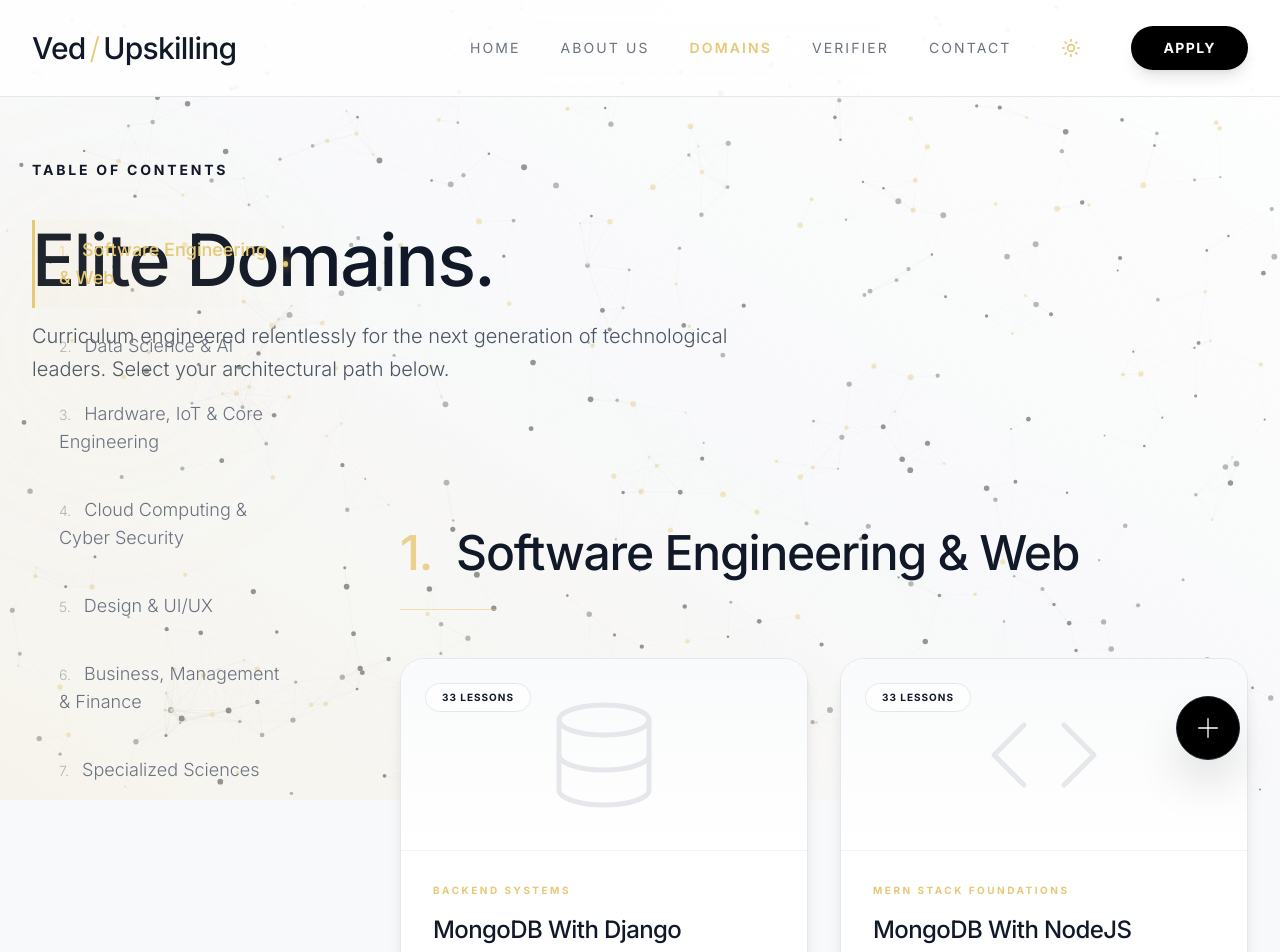
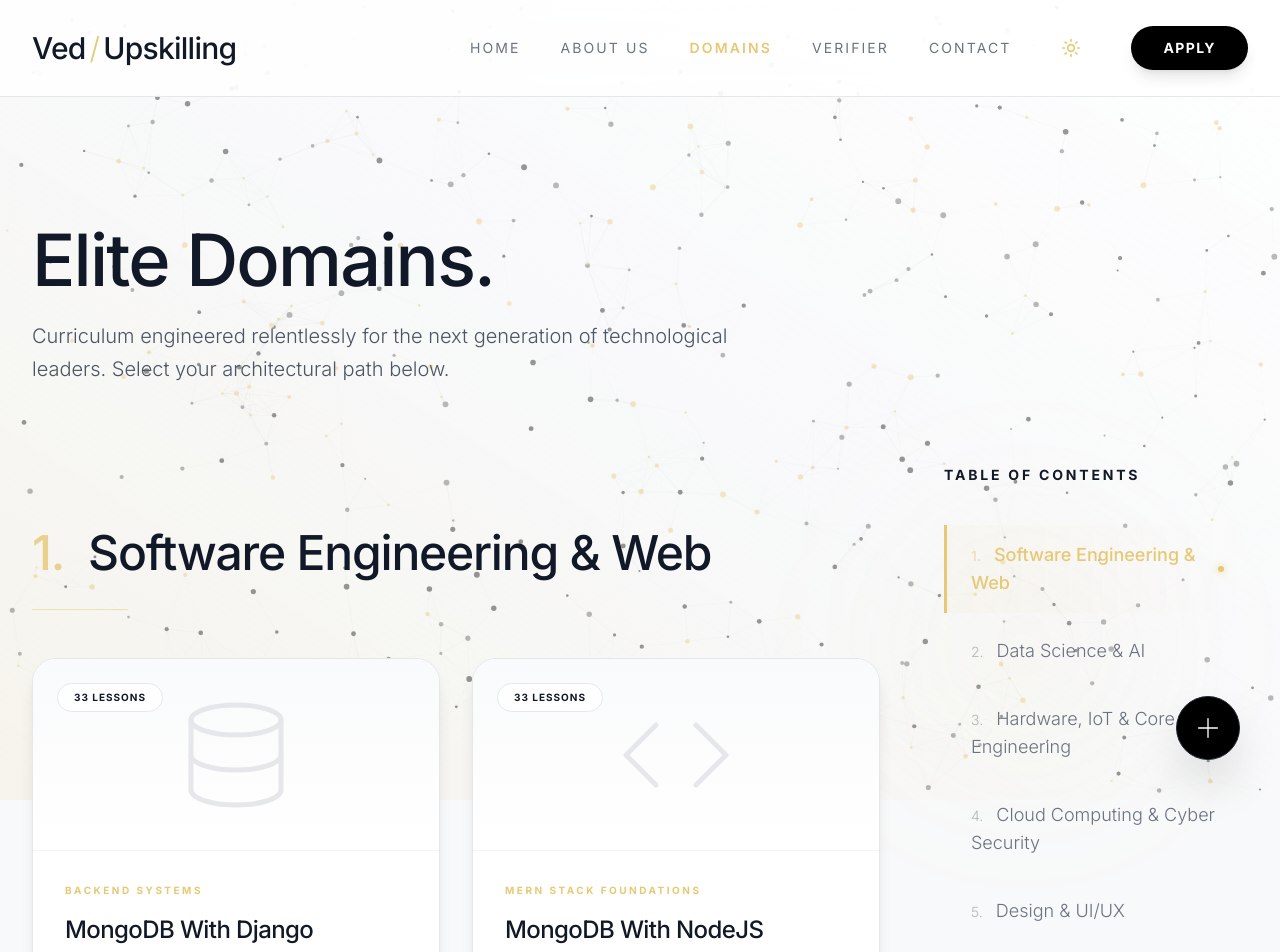
Before and after one commit to MihirManas/ved-demo, a Next.js app: page /domains in a window 1280 px wide. Shown: the top 952 px of the page. Built offline with nearby package versions, Linux system fonts and the light colour scheme.

Commit message:
fix: resolve hero text overlapping, domains TOC overlapping, blue tint from shadcn defaults, and improve theme change duration

```diff
--- a/src/app/domains/page.tsx
+++ b/src/app/domains/page.tsx
@@ -73,10 +73,10 @@ export default function Domains() {
           </div>
         </ScrollReveal>
 
-        <div className="flex flex-col lg:flex-row gap-16 relative">
-          {/* Left Sidebar - Table of Contents */}
+        <div className="flex flex-col lg:flex-row-reverse gap-16 relative">
+          {/* Right Sidebar - Table of Contents */}
           <div className="lg:w-1/4 flex-shrink-0 hidden lg:block relative">
-            <div className="fixed top-40 w-[22%] xl:w-[280px]">
+            <div className="sticky top-40">
               <h3 className="text-gray-900 dark:text-white font-bold tracking-[0.2em] uppercase text-sm mb-8">Table of Contents</h3>
               <nav className="flex flex-col space-y-2 relative">
                 <div className="absolute -left-12 top-0 w-64 h-64 bg-[#E6C875]/5 rounded-full blur-[80px] pointer-events-none z-0"></div>
--- a/src/app/globals.css
+++ b/src/app/globals.css
@@ -4,7 +4,7 @@
 
 @layer base {
   :root {
-    --background: 210 40% 98%;
+    --background: 210 17% 98%;
     --foreground: 222.2 84% 4.9%;
 
     --card: 0 0% 100%;
@@ -36,7 +36,7 @@
   }
 
   .dark {
-    --background: 222.2 84% 4.9%;
+    --background: 0 0% 0%;
     --foreground: 210 40% 98%;
 
     --card: 222.2 84% 4.9%;
--- a/src/app/layout.tsx
+++ b/src/app/layout.tsx
@@ -86,7 +86,7 @@ export default function RootLayout({
           disableTransitionOnChange
         >
           <BootSequenceWrapper>
-            <div className="relative min-h-screen bg-[#F8F9FA] dark:bg-black text-gray-900 dark:text-white overflow-x-clip transition-colors duration-1000">
+            <div className="relative min-h-screen bg-[#F8F9FA] dark:bg-black text-gray-900 dark:text-white overflow-x-clip transition-colors duration-500">
 
               {/* Background Overlays */}
               <div className="fixed inset-0 pointer-events-none transition-opacity duration-1000 ease-in-out z-0 bg-gradient-to-tr from-[#E6C875]/10 via-[#F8F9FA]/50 to-white/80 dark:opacity-0 opacity-100" />
--- a/src/app/page.tsx
+++ b/src/app/page.tsx
@@ -92,7 +92,7 @@ export default function Home() {
                   <span className="text-xs font-bold text-gray-700 dark:text-white/80 uppercase tracking-[0.25em]">Admissions Open 2026</span>
                 </div>
 
-                <div className="grid relative mb-12 items-start h-[160px] md:h-[180px] lg:h-[220px]">
+                <div className="grid relative mb-12 items-start min-h-[160px] md:min-h-[180px] lg:min-h-[220px]">
                   <h1 className="col-start-1 row-start-1 w-full text-5xl md:text-6xl lg:text-7xl font-medium text-gray-900 dark:text-white tracking-tighter leading-[1.05]">
                     {renderHighlightedText(typedText, heroData[heroIndex].highlight)}
                     <span className="w-1 h-[0.9em] bg-gray-900 dark:bg-white inline-block ml-2 animate-pulse align-middle opacity-50"></span>
```
